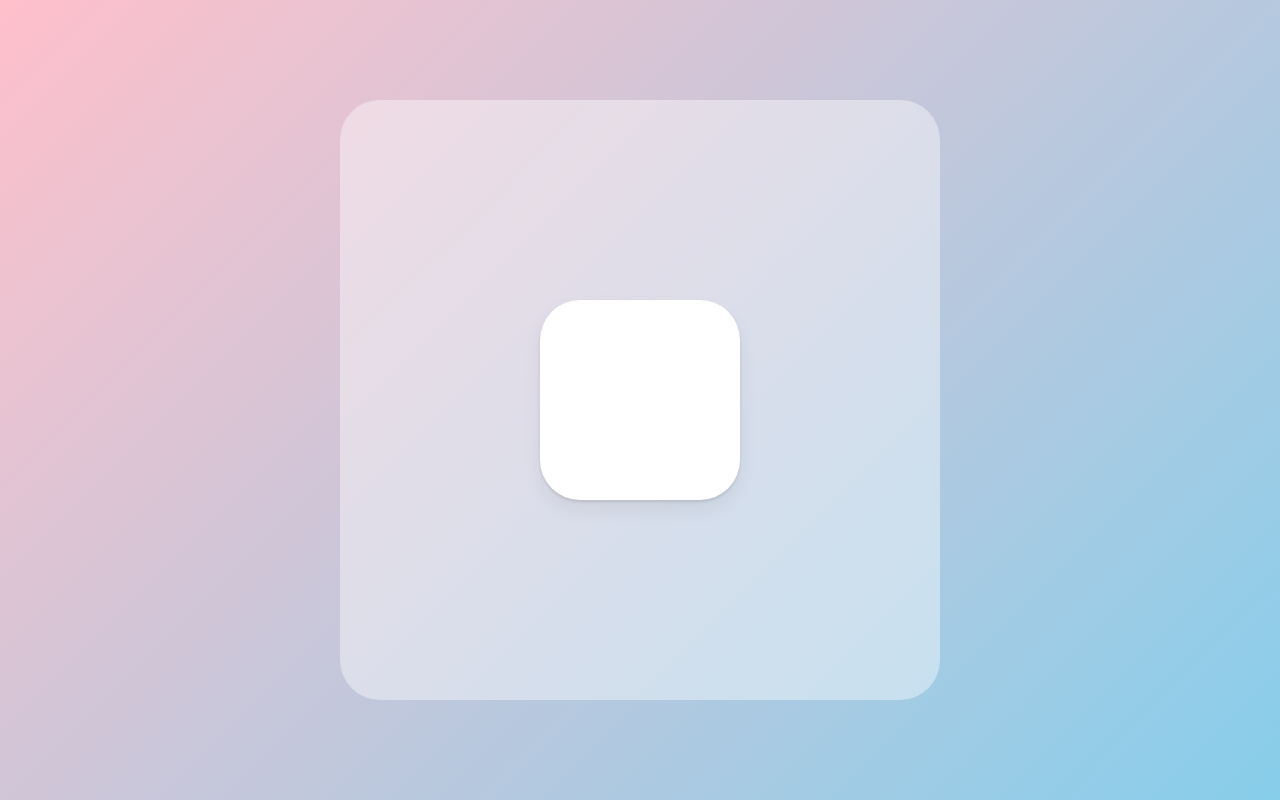
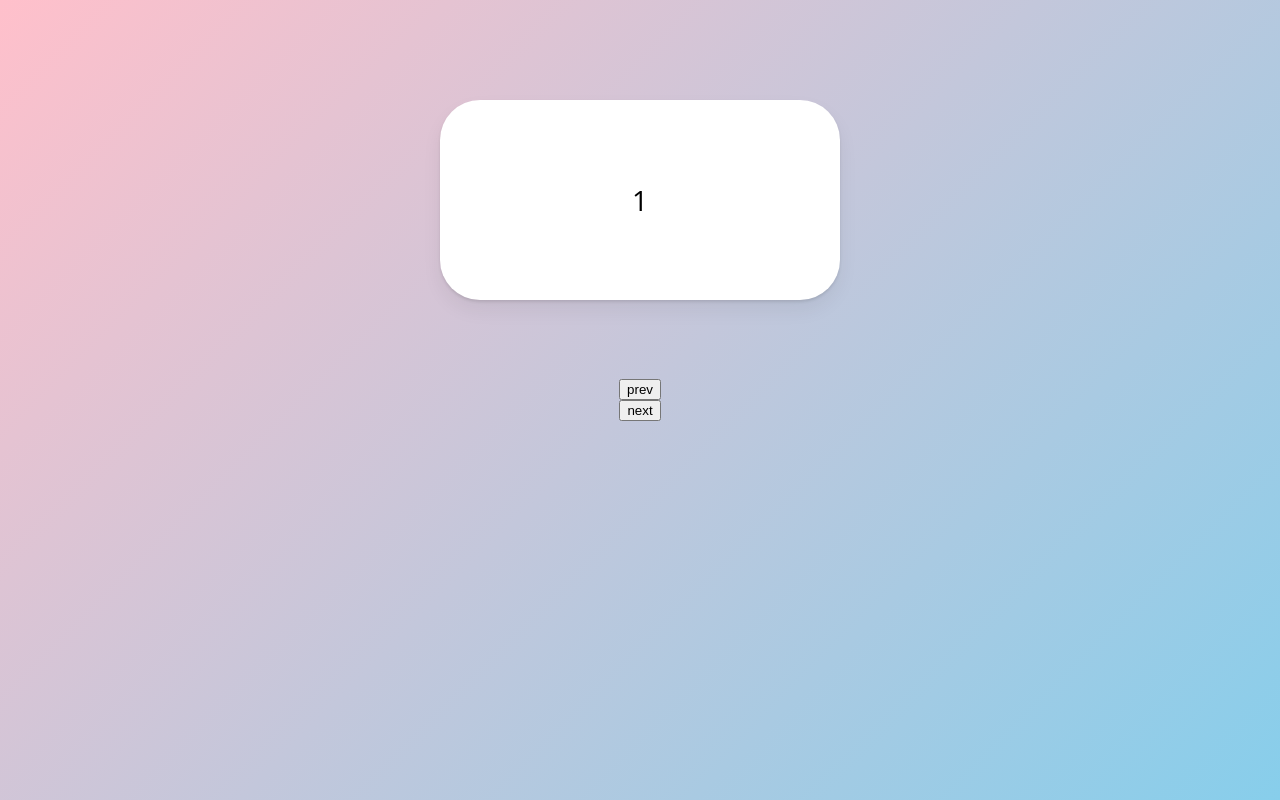
Before and after one commit to dition0221/react_master_class, a React (Create React App) app: page / in a window 1280 px wide. Built offline with nearby package versions, Linux system fonts and the light colour scheme.

Commit message:
23-09-14 / Animation(2)

```diff
--- a/src/App.tsx
+++ b/src/App.tsx
@@ -1,55 +1,92 @@
 import styled from "styled-components";
-import { motion } from "framer-motion";
-import { useRef } from "react";
+import { AnimatePresence, motion } from "framer-motion";
+import { useEffect, useState } from "react";
 
-const Wrapper = styled.div`
+const Wrapper = styled(motion.div)`
   width: 100%;
   height: 100vh;
   display: flex;
+  flex-direction: column;
   justify-content: center;
   align-items: center;
+  background: linear-gradient(135deg, #ffc0cb, #87ceeb);
 `;
 
-const BiggerBox = styled.div`
-  width: 600px;
-  height: 600px;
-  background-color: rgba(255, 255, 255, 0.4);
+const Box = styled(motion.div)`
+  width: 400px;
+  height: 200px;
+  background-color: rgba(255, 255, 255, 1);
   border-radius: 40px;
+  position: absolute;
+  top: 100px;
   display: flex;
   justify-content: center;
   align-items: center;
-  overflow: hidden;
-`;
-
-const Box = styled(motion.div)`
-  width: 200px;
-  height: 200px;
-  background-color: rgba(255, 255, 255, 1);
-  border-radius: 40px;
+  font-size: 28px;
   box-shadow: 0 2px 3px rgba(0, 0, 0, 0.1), 0 10px 20px rgba(0, 0, 0, 0.06);
 `;
 
 const boxVariants = {
-  hover: { rotateZ: 90 },
-  click: { borderRadius: "50%" },
+  entry: (isBack: boolean) => ({
+    x: isBack ? -500 : 500,
+    opacity: 0,
+    scale: 0,
+  }),
+  center: {
+    x: 0,
+    opacity: 1,
+    scale: 1,
+    transition: { duration: 0.3 },
+  },
+  exit: (isBack: boolean) => ({
+    x: isBack ? 500 : -500,
+    opacity: 0,
+    scale: 0,
+    transition: { duration: 0.3 },
+  }),
 };
 
 function App() {
-  const biggerBoxRef = useRef<HTMLDivElement>(null);
+  const [visible, setVisible] = useState(1);
+  const [isBack, setIsBack] = useState(false);
+  const [btnDisabled, setBtnDisabled] = useState(false);
+
+  const nextPlease = () => {
+    setIsBack(false);
+    setVisible((prev) => (prev === 10 ? 1 : prev + 1));
+    setBtnDisabled(true);
+  };
+  const prevPlease = () => {
+    setIsBack(true);
+    setVisible((prev) => (prev === 1 ? 10 : prev - 1));
+    setBtnDisabled(true);
+  };
+
+  useEffect(() => {
+    const timeoutId = setTimeout(() => setBtnDisabled(false), 300);
+    return () => clearTimeout(timeoutId);
+  }, [visible]);
 
   return (
     <Wrapper>
-      <BiggerBox ref={biggerBoxRef}>
+      <AnimatePresence custom={isBack}>
         <Box
-          drag
-          dragSnapToOrigin
-          dragElastic={0.5}
-          dragConstraints={biggerBoxRef}
+          custom={isBack}
           variants={boxVariants}
-          whileHover="hover"
-          whileTap="click"
-        />
-      </BiggerBox>
+          initial="entry"
+          animate="center"
+          exit="exit"
+          key={visible}
+        >
+          {visible}
+        </Box>
+      </AnimatePresence>
+      <button onClick={prevPlease} disabled={btnDisabled}>
+        prev
+      </button>
+      <button onClick={nextPlease} disabled={btnDisabled}>
+        next
+      </button>
     </Wrapper>
   );
 }
--- a/src/index.tsx
+++ b/src/index.tsx
@@ -61,7 +61,6 @@ const GlobalStyle = createGlobalStyle`
 	body {
 	font-family: 'Open Sans', sans-serif; // Font-URL at 'index.html'
 	color: black;
-	background: linear-gradient(135deg, pink, skyblue);
 	}
 	a {
 	text-decoration: none;
```
Also changed, not shown: 2 other files (tests, documents, lock files or other folders).
